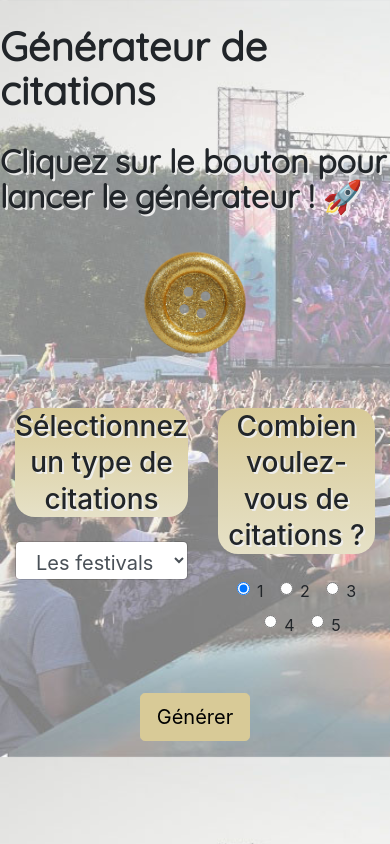
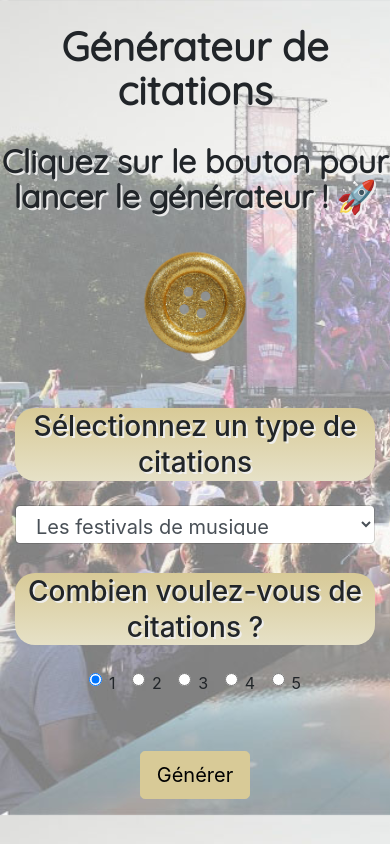
Before and after one commit to YannickBzh/p5_generateur_citations, a plain HTML site: page page_web/index.html in a window 390 px wide. Both pictures are taken after a click on the link 195 px from the left and 303 px from the top of the page. Drawn offline with nearby package versions, Linux system fonts and the light colour scheme.

Commit message:
Adaptation responsive

```diff
--- a/page_web/custom.css
+++ b/page_web/custom.css
@@ -43,3 +43,16 @@ h2 {
     color: black;
     border-color: #D8CA97 !important;
 }
+
+.yg-flex {
+    display:flex;
+}
+
+@media(max-width: 768px) {
+    .yg-flex {
+        display:inherit;
+    }
+    .form-control-lg {
+        margin-bottom:8%;
+    }
+}
--- a/page_web/index.html
+++ b/page_web/index.html
@@ -17,20 +17,20 @@
 
 <body id="home" data-spy="scroll" data-offset="100">
     <div class="container">
-        <div class="row mt-4 d-flex justify-content-center mb-4">
+        <div class="row mt-4 d-flex justify-content-center text-center mb-4">
             <h1>Générateur de citations</h1>
         </div>
-        <div class="row d-flex justify-content-center mb-4">
+        <div class="row d-flex justify-content-center text-center mb-4">
             <h2>Cliquez sur le bouton pour lancer le générateur ! 🚀</h2>
         </div>
         <div class="row d-flex justify-content-center mb-5">
             <a id="button" href="#"><img src="img/button.png" class="grow img-responsive d-flex" alt="button-image"
                     style="width:30%;margin:auto"></a>
         </div>
-        <form>
-            <div class="row d-none" id="generateur">
-                <div class="d-flex flex-row">
-                    <div class="col-lg-6">
+        <div class="row d-none" id="generateur">
+            <form>
+                <div class="yg-flex">
+                    <div class="col-lg-6 col-12">
                         <div class="mb-4 text-center">
                             <h3 class="bgColor">Sélectionnez un type de citations</h3>
                         </div>
@@ -39,7 +39,7 @@
                             <option value="villes">Les villes</option>
                         </select>
                     </div>
-                    <div class="col-lg-6 text-center mb-5" id="nombreCitations">
+                    <div class="col-lg-6 col-12 text-center mb-5" id="nombreCitations">
                         <h3 class="mb-4 bgColor">Combien voulez-vous de citations ?</h3>
                         <div class="form-check form-check-inline" id="inlineRadio">
                             <input class="form-check-input" type="radio" name="inlineRadioOptions" id="inlineRadio1"
@@ -78,8 +78,8 @@
                         <textarea class="form-control" id="FormControlTextarea1" rows="5"></textarea>
                     </div>
                 </div>
-            </div>
-        </form>
+            </form>
+        </div>
     </div>
 
 
```
